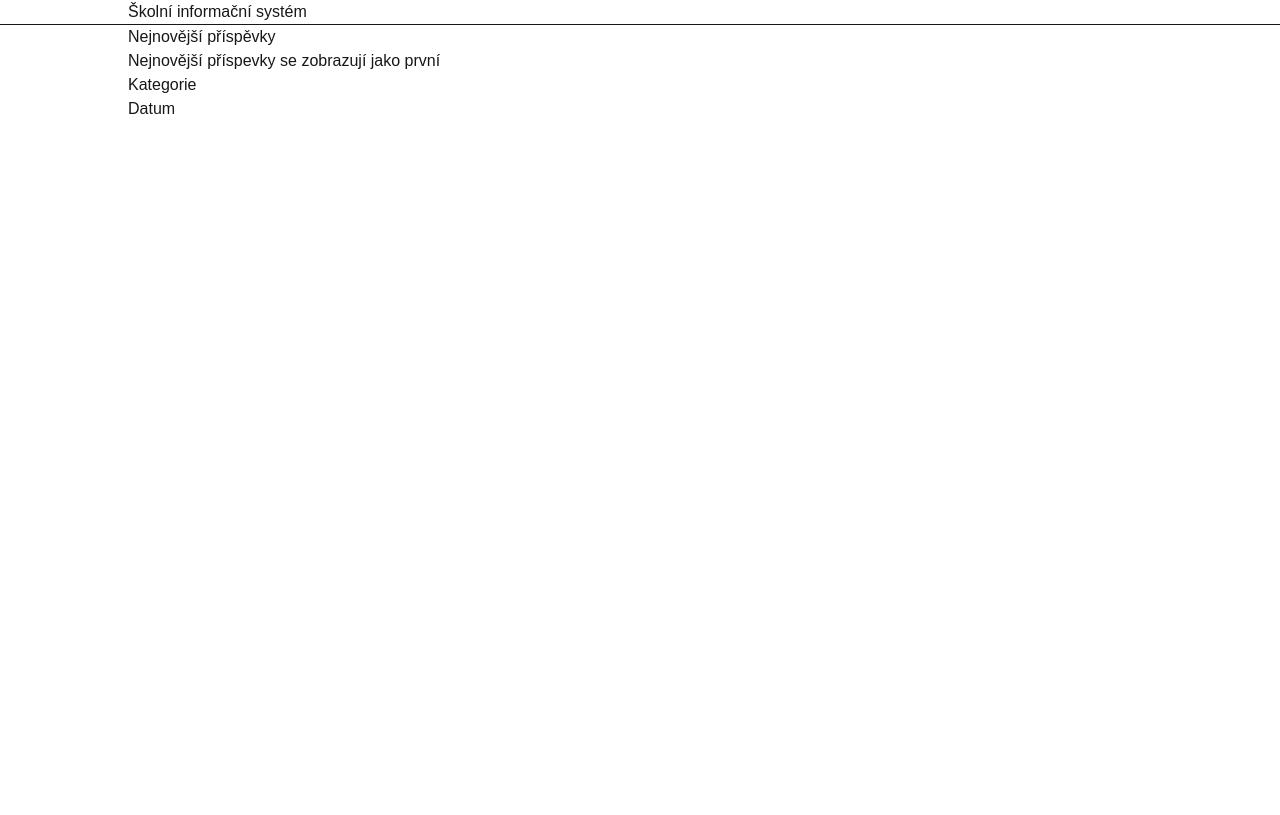
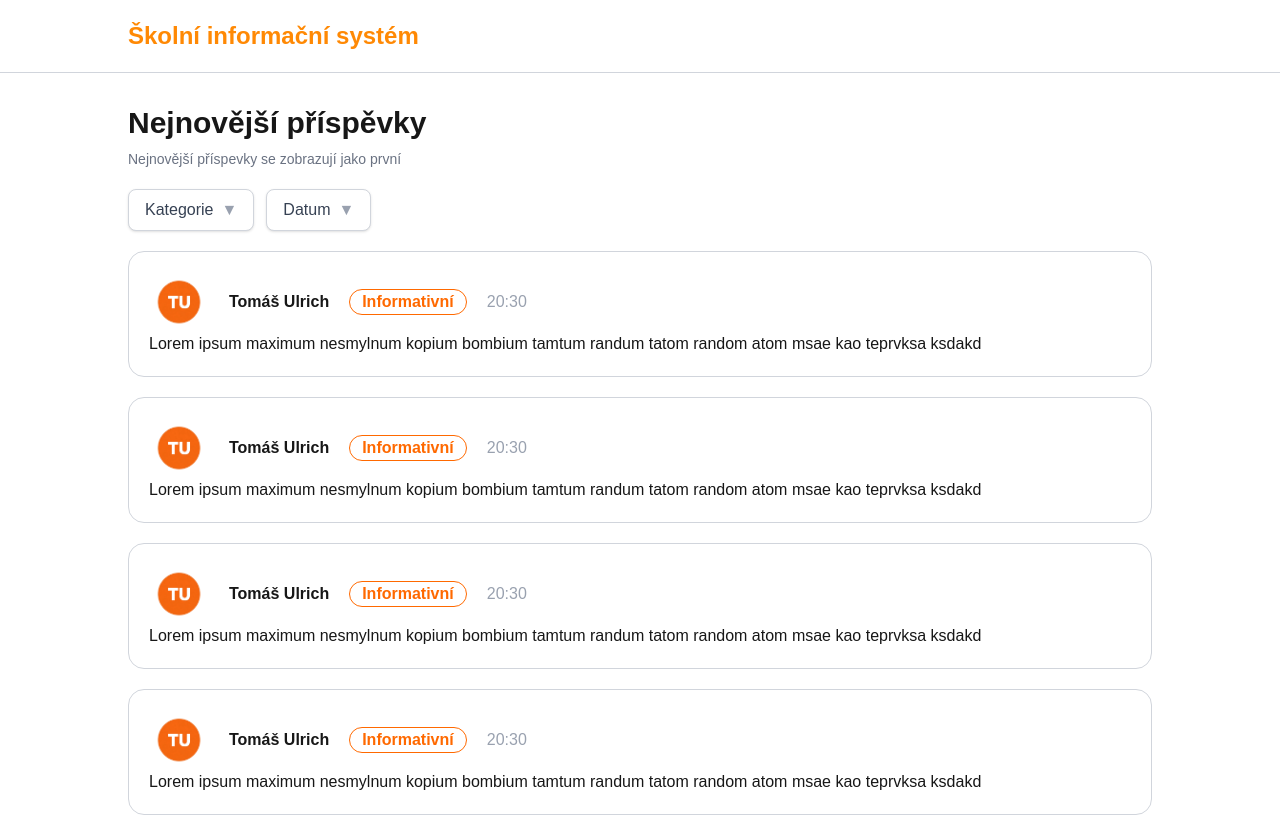
Before and after one commit to ulricht01/Is, a Next.js app in the folder web/: page / in a window 1280 px wide. Built offline with nearby package versions, Linux system fonts and the light colour scheme.

Commit message:
Update styling and some frontend stuff

```diff
--- a/web/app/page.tsx
+++ b/web/app/page.tsx
@@ -12,8 +12,14 @@ export default function Home() {
           title="Nejnovější příspěvky"
           description="Nejnovější příspevky se zobrazují jako první">
         </Title>
-        <Filter filterArray={categoryOptions} text="Kategorie" type="category"></Filter>
-        <Filter filterArray={categoryOptions} text="Datum" type="date"></Filter>
+        <div className="flex gap-3">
+          <Filter filterArray={categoryOptions} text="Kategorie" type="category"></Filter>
+          <Filter filterArray={categoryOptions} text="Datum" type="date"></Filter>
+        </div>
+        <Post name="Tomáš Ulrich" category="Informativní" time="20:30" message="Lorem ipsum maximum nesmylnum kopium bombium tamtum randum tatom random atom msae kao teprvksa ksdakd"></Post>
+        <Post name="Tomáš Ulrich" category="Informativní" time="20:30" message="Lorem ipsum maximum nesmylnum kopium bombium tamtum randum tatom random atom msae kao teprvksa ksdakd"></Post>
+        <Post name="Tomáš Ulrich" category="Informativní" time="20:30" message="Lorem ipsum maximum nesmylnum kopium bombium tamtum randum tatom random atom msae kao teprvksa ksdakd"></Post>
+        <Post name="Tomáš Ulrich" category="Informativní" time="20:30" message="Lorem ipsum maximum nesmylnum kopium bombium tamtum randum tatom random atom msae kao teprvksa ksdakd"></Post>
     </Container>
   );
 }
--- a/web/components/MainPage/Filter.tsx
+++ b/web/components/MainPage/Filter.tsx
@@ -13,30 +13,45 @@ export default function Filter({
     text: string;
     type: "category" | "date"; // Type of filter
 }) {
+    const [selected, setSelected] = useState(text);
     const [filterOptions, setFilterOptions] = useState(filterArray || []); // Default to empty array for date filter
     const [showOptions, setShowOptions] = useState(false);
     const [selectedDate, setSelectedDate] = useState<Date | null>(null); // State for date selection
 
     return (
-        <div>
-            <button
+        <div className="relative inline-block">
+            <button className="flex items-center justify-between w-full bg-white border border-gray-300 px-4 py-2 rounded-lg text-gray-700 shadow-sm"
                 onClick={() => {
                     setShowOptions(!showOptions); // Toggle visibility
                 }}
             >
-                {text}
+                {type === "date" && selectedDate ? selectedDate.toLocaleDateString() : selected}
+                <span className="ml-2 text-gray-400">▼</span>
             </button>
             {showOptions && (
-                <div>
+                <div className="absolute left-0 w-full min-w-1/10 bg-white border border-gray-300 py-1 z-50 rounded-lg text-gray-700 shadow-sm">
                     {type === "category" && filterOptions && ( // Render category options
-                        <div>
-                            {filterOptions.map((option, index) => (
-                                <p key={index}>{option}</p>
-                            ))}
-                        </div>
+
+                            filterOptions.map((option, index) => (
+                                <button
+                                    key={index}
+                                    onClick={() => {
+                                        setSelected(option)
+                                        setShowOptions(false)
+                                        }
+                                    }
+                                    className={`flex items-center justify-between px-4 py-2 text-sm transition-colors w-full
+                                        ${selected === option ? 'bg-blue-50 text-blue-600' : 'hover:bg-gray-50 text-gray-700'}
+                                    `}
+                                    >
+                                        {option}
+                                        {selected === option && <span>✓</span>} {/* Fajfka u vybraného */}
+                                </button>
+                            ))
+
                     )}
                     {type === "date" && ( // Render date picker
-                        <div className="">
+
                             <DatePicker
                                 selected={selectedDate}
                                 onChange={(date) => setSelectedDate(date)} // Update selected date
@@ -44,7 +59,7 @@ export default function Filter({
                                 isClearable
                                 placeholderText="Zvolte datum"
                             />
-                        </div>
+
                     )}
                 </div>
             )}
--- a/web/components/MainPage/Post.tsx
+++ b/web/components/MainPage/Post.tsx
@@ -1,7 +1,15 @@
-export default function Post(){
+export default function Post({name, category, time, message} : {name : string, category : string, time : string, message : string}){
     return (
-        <div>
-
+        <div className="flex flex-col border-1 p-5 rounded-2xl border-gray-300">
+            <div className="flex items-center gap-5">
+                <img src="/example.png" alt="img.png" className="w-15 h-15"></img>
+                <p className="font-black">{name}</p>
+                <p className="text-orange-500 font-black border-1 px-3 rounded-full">{category}</p>
+                <p className="text-gray-400">{time}</p>
+            </div>
+            <div>
+                <p>{message}</p>
+            </div>
         </div>
     )
 }
--- a/web/components/MainPage/Title.tsx
+++ b/web/components/MainPage/Title.tsx
@@ -1,8 +1,8 @@
 export default function Title({title, description} : {title : string, description : string}){
     return (
-        <div>
-            <p>{title}</p>
-            <p>{description}</p>
+        <div className="flex flex-col pt-8 gap-2">
+            <p className="font-black text-3xl">{title}</p>
+            <p className="text-gray-500 text-sm">{description}</p>
         </div>
     )
 }
--- a/web/components/PagesStructure/Container.tsx
+++ b/web/components/PagesStructure/Container.tsx
@@ -1,9 +1,9 @@
 export default function Container({title, children} : {title: string, children: React.ReactNode}){
     return (
         <div>
-            <p className="w-4/5 mx-auto">{title}</p>
-            <hr/>
-            <div className="mx-auto flex flex-col w-4/5">
+            <p className="w-4/5 mx-auto py-5 font-black text-2xl text-orange-400">{title}</p>
+            <hr className="text-gray-300"/>
+            <div className="mx-auto flex flex-col w-4/5 gap-5">
                 {children}
             </div>
         </div>
--- a/web/package.json
+++ b/web/package.json
@@ -9,6 +9,8 @@
     "lint": "eslint"
   },
   "dependencies": {
+    "@headlessui/react": "^2.2.10",
+    "@heroicons/react": "^2.2.0",
     "next": "16.2.4",
     "react": "19.2.4",
     "react-datepicker": "^9.1.0",
```
Also changed, not shown: web/public/example.png (added), 1 other file (tests, documents, lock files or other folders).
